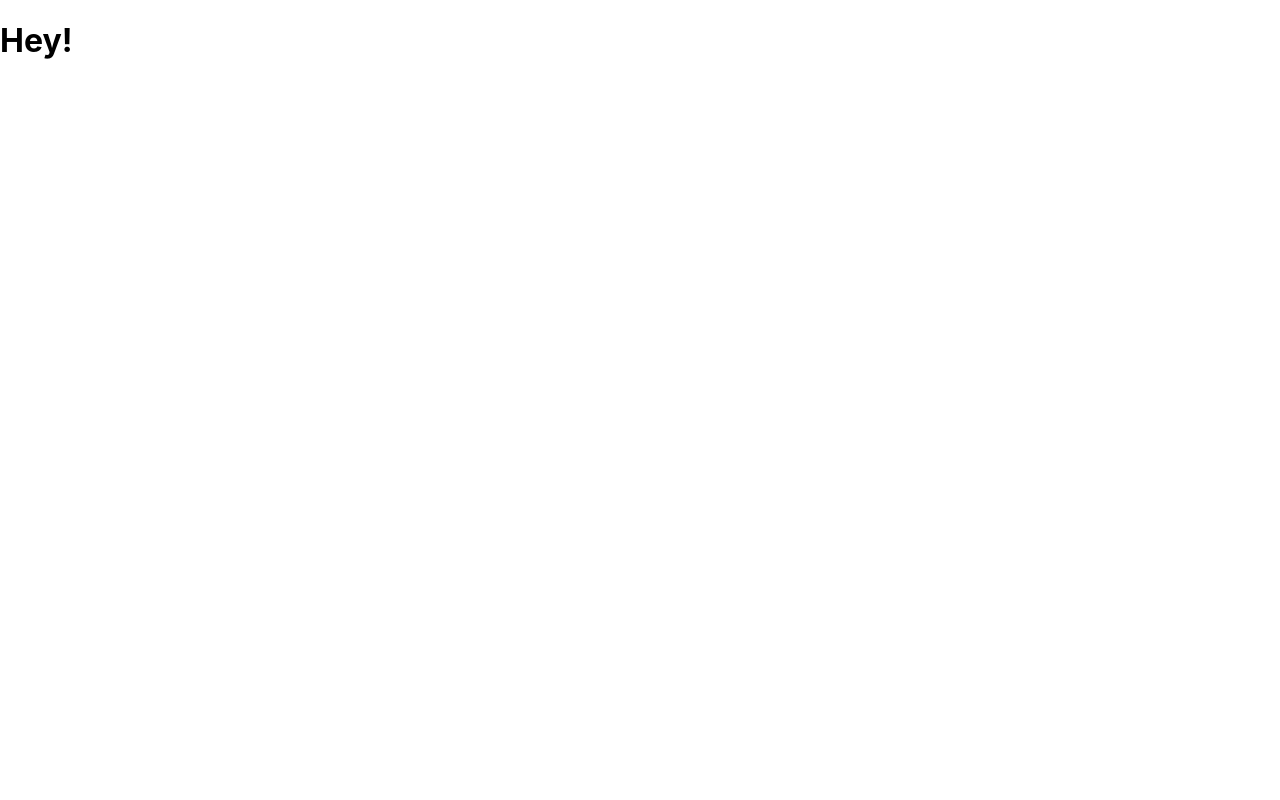
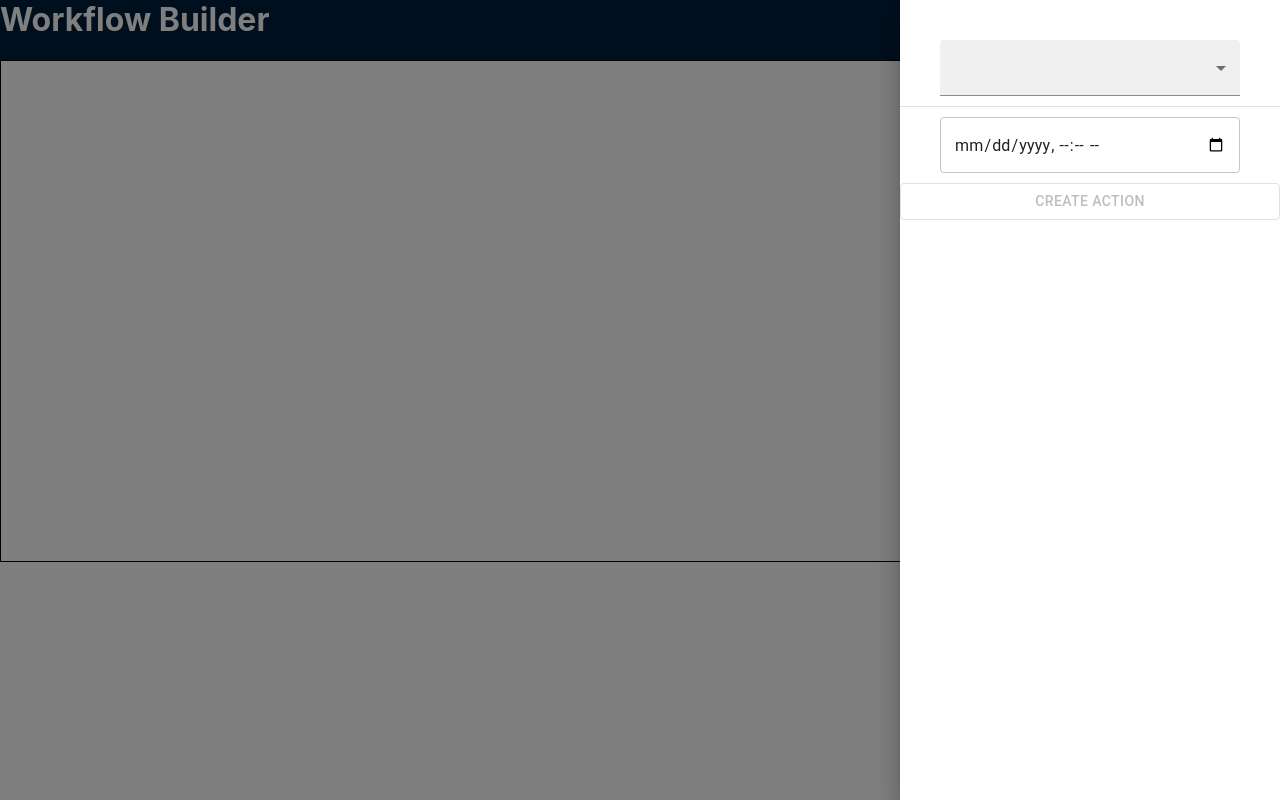
Before and after one commit to anujjoshi63/workflow-maker, a React (Create React App) app: page /create in a window 1280 px wide. Built offline with nearby package versions, Linux system fonts and the light colour scheme.

Commit message:
add basic form in drawer

```diff
--- a/src/App.js
+++ b/src/App.js
@@ -1,8 +1,50 @@
+import React from 'react';
+import {
+	BrowserRouter as Router,
+	Switch,
+	Route,
+	useHistory
+} from 'react-router-dom';
+import Header from './components/Header';
+import ViewAction from './components/ViewAction';
+import CreateAction from './components/CreateAction';
+// import button from material-ui
+import Button from '@mui/material/Button';
+
+const Home = () => {
+	const history = useHistory();
+	const handleCreateAction = () => {
+		history.push('/create');
+	};
+	const handleViewAction = () => {
+		history.push('/view');
+	};
+	return (
+		<>
+			<Button onClick={handleCreateAction}> Create Action</Button>
+			<Button onClick={handleViewAction}> View Actions</Button>
+		</>
+	);
+};
+
 const App = () => {
 	return (
-		<div>
-			<h1>Hey!</h1>
-		</div>
+		<>
+			<Header />
+			<Router>
+				<Switch>
+					<Route path="/" exact>
+						<Home />
+					</Route>
+					<Route path="/create">
+						<CreateAction />
+					</Route>
+					<Route path="/view">
+						<ViewAction />
+					</Route>
+				</Switch>
+			</Router>
+		</>
 	);
 };
 
--- /dev/null
+++ b/src/components/CreateAction.js
@@ -0,0 +1,155 @@
+import React, { useEffect, useState } from 'react';
+import ReactFlow from 'react-flow-renderer';
+import {
+	TextField,
+	Drawer,
+	Button,
+	Select,
+	MenuItem,
+	Divider,
+	FormLabel
+} from '@mui/material';
+import { makeStyles } from '@mui/styles';
+
+const elements = [
+	{
+		id: 'start',
+		type: 'input', // input node
+		data: { label: 'Start' },
+		position: { x: 250, y: 25 }
+	},
+	{
+		id: '2',
+		data: { label: 'Start' },
+		position: { x: 100, y: 125 }
+	},
+	{
+		id: 'end',
+		type: 'output',
+		data: { label: 'End' },
+		position: { x: 250, y: 250 }
+	},
+	{ id: 'e1-2', source: 'start', target: 'end' },
+	{ id: 'e2-3', source: '2', target: '3' }
+];
+
+const CreateAction = () => {
+	//react states
+	const [drawerOpen, setDrawerOpen] = useState(true);
+	const [actionType, setActionType] = useState('');
+	const [disableSubmit, setDisableSubmit] = useState(true);
+	const [data, setData] = useState({
+		to: '',
+		from: '',
+		subject: '',
+		body: '',
+		email: '',
+		location: '',
+		reminder: ''
+	});
+
+	//handlers
+	const toggleDrawer = e => {
+		e.preventDefault();
+	};
+
+	const handleActionChange = e => {
+		if (e.target.value === '') return;
+		setData({
+			to: '',
+			from: '',
+			subject: '',
+			body: '',
+			email: '',
+			location: '',
+			reminder: ''
+		});
+		setActionType(e.target.value);
+	};
+	const handleDataChange = e => {
+		console.log(data, e.target.name, e.target.value);
+		setData({ ...data, [e.target.name]: e.target.value });
+		if (
+			data?.to?.length &&
+			data?.from?.length &&
+			data?.subject?.length &&
+			data?.body?.length
+		)
+			setDisableSubmit(false);
+		else setDisableSubmit(true);
+	};
+	const handleSubmit = e => {
+		console.log(data);
+		setDrawerOpen(false);
+	};
+	const labels = {
+		to: 'To',
+		from: 'From',
+		subject: 'Subject',
+		body: 'Body',
+		email: 'Email ID',
+		location: 'Location',
+		reminder: 'Reminder Text'
+	};
+	return (
+		<>
+			<div>
+				<Drawer anchor="right" open={drawerOpen} onClose={toggleDrawer}>
+					<Select
+						id="action-type"
+						value={actionType}
+						label="Action Type"
+						onChange={handleActionChange}
+						style={{ margin: '40px 40px 10px 40px', width: '300px' }}
+						variant="filled"
+					>
+						<MenuItem value={''} selected>
+							Select an action
+						</MenuItem>
+						<MenuItem value="email">Email</MenuItem>
+						<MenuItem value="meeting">Meeting</MenuItem>
+						<MenuItem value="reminder">Reminder</MenuItem>
+					</Select>
+					<Divider />
+
+					<TextField
+						style={{ margin: '10px 40px' }}
+						name={'triggerDate'}
+						type="datetime-local"
+						placeholder={'triggerDate'}
+					/>
+
+					{(
+						(actionType == 'email' && ['to', 'from', 'subject', 'body']) ||
+						(actionType == 'meeting' && ['email', 'location']) ||
+						(actionType == 'reminder' && ['email', 'reminder']) ||
+						[]
+					).map((text, index) => (
+						<TextField
+							key={text}
+							style={{ margin: '10px 40px' }}
+							name={text}
+							type={text == 'email' ? 'email' : 'text'}
+							placeholder={labels[text]}
+							value={data[text]}
+							onChange={handleDataChange}
+						/>
+					))}
+
+					<Button
+						onClick={handleSubmit}
+						disabled={disableSubmit}
+						variant="outlined"
+					>
+						Create Action
+					</Button>
+				</Drawer>
+				<div style={{ height: 500, border: '1px solid black' }}>
+					<ReactFlow elements={elements} />
+				</div>
+			</div>
+		</>
+	);
+};
+
+export default CreateAction;
--- /dev/null
+++ b/src/components/Header.js
@@ -0,0 +1,20 @@
+import React from 'react';
+
+const Header = () => {
+	return (
+		<div
+			style={{
+				height: 60,
+				backgroundColor: 'rgb(0, 30, 60)',
+				color: 'white',
+				fontWeight: 'bold',
+				fontSize: '2rem',
+				userSelect: 'none'
+			}}
+		>
+			Workflow Builder
+		</div>
+	);
+};
+
+export default Header;
--- /dev/null
+++ b/src/components/ViewAction.js
@@ -0,0 +1,7 @@
+import React from 'react';
+
+const ViewAction = () => {
+	return <div>create action</div>;
+};
+
+export default ViewAction;
```
Also changed, not shown: package.json (+7 -5 lines), src/components/FlowManager.js (added, +33 -0 lines), src/components/Home.js (added, +7 -0 lines), 1 other file (tests, documents, lock files or other folders).
